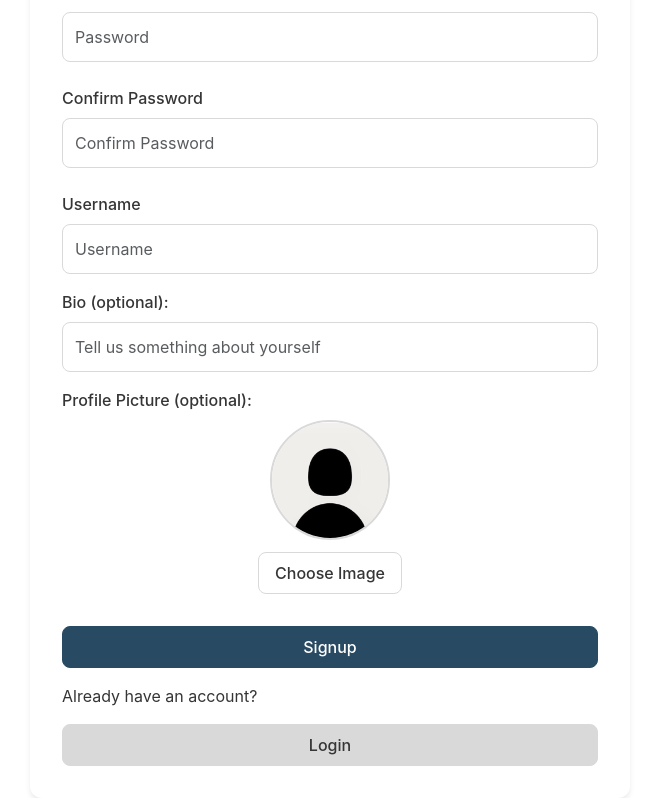
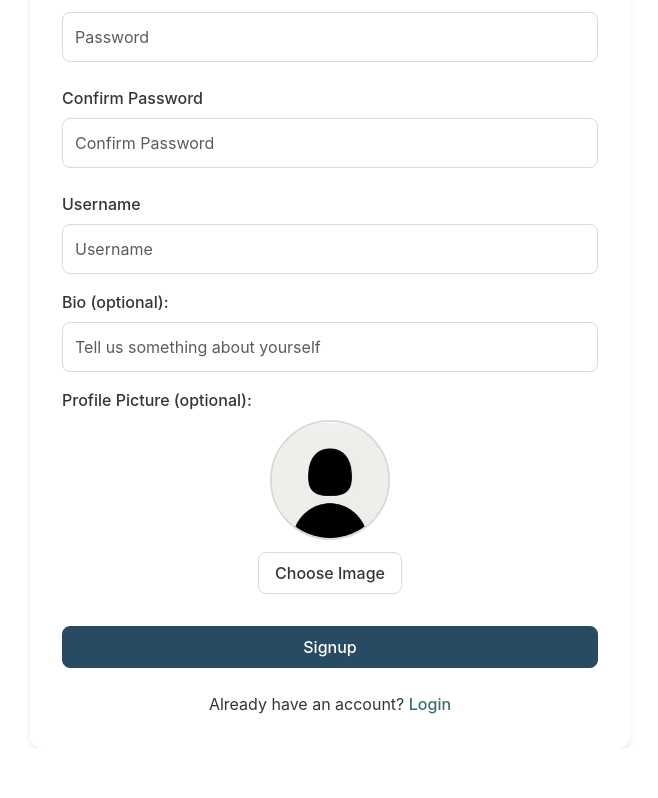
Before and after one commit to YoussefGUERAI/Chat-App, a Vue app: page /signup in a window 1280 px wide. Shown: the part 230-1028 px from the top of the page, without its empty margins (310-968 px from the left). After the commit the page ends 978 px from the top, so only its background shows below. Built offline with nearby package versions, Linux system fonts and the light colour scheme; no server answers.

Commit message:
Update SignupView.vue

```diff
--- a/src/views/SignupView.vue
+++ b/src/views/SignupView.vue
@@ -48,10 +48,12 @@
         </div>
 
         <button @click="signup" class="btn btn-primary mt-3">Signup</button>
-        <div class="mt-3">Already have an account?</div>
-        <router-link to="/">
-            <button class="btn btn-secondary mt-3">Login</button>
-        </router-link>
+        <div class="mt-4 text-center">
+            <p class="mb-0">
+               Already have an account?
+                <router-link to="/" class="fw-medium login">Login</router-link>
+            </p>
+        </div>
     </div>
 </template>
 
@@ -335,4 +337,14 @@ h1 {
 .mt-2 {
     margin-top: 0.5rem;
 }
+.login{
+    color: #3C6E71;
+    text-decoration: none;
+    font-weight: 600;
+    transition: color 0.2s ease;
+}
+.login:hover {
+    color: #284B63;
+    text-decoration: underline;
+}
 </style>
```
